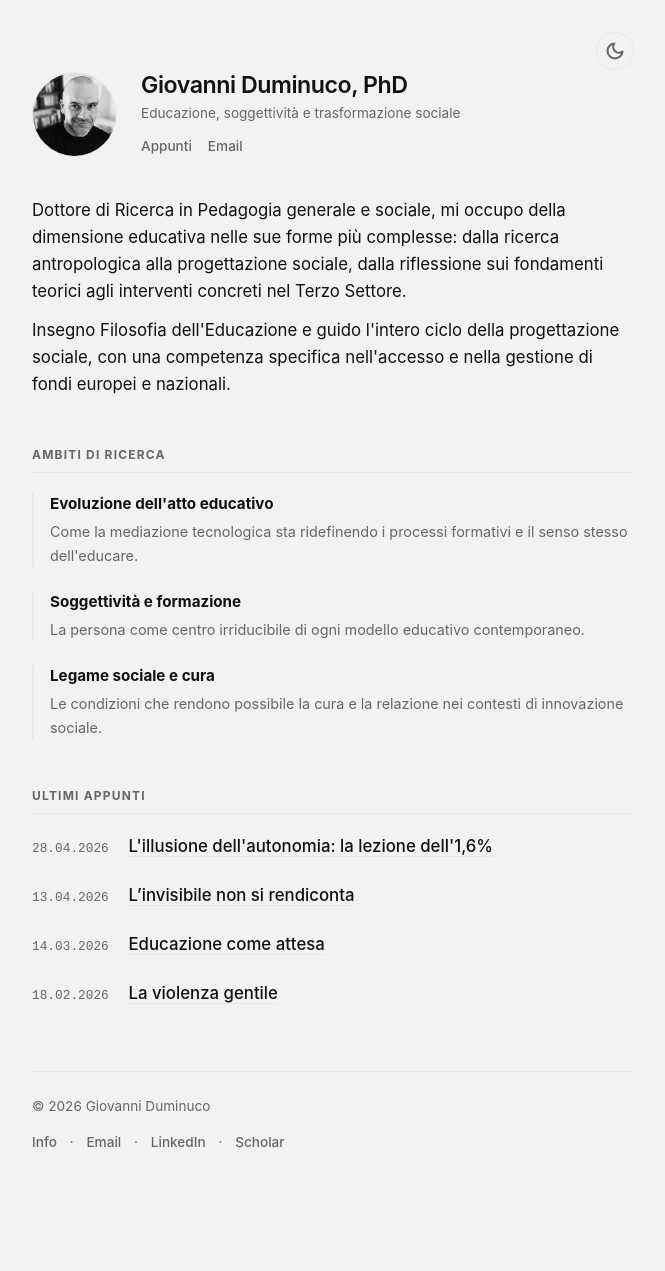
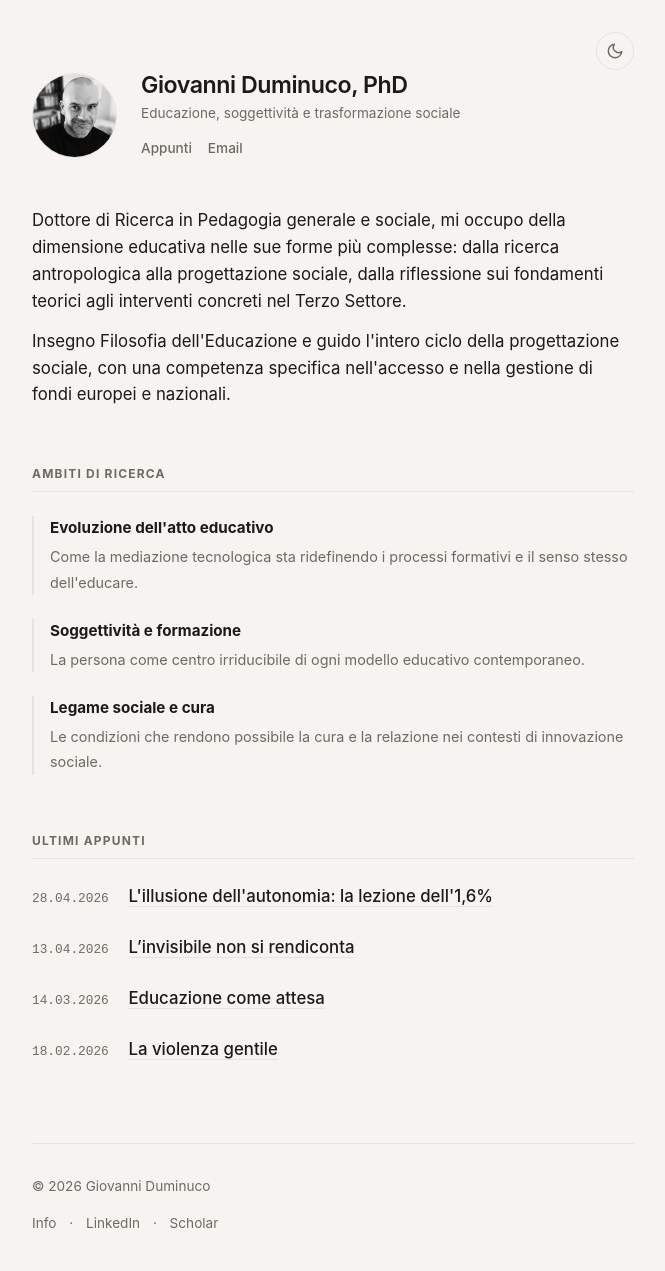
Before and after one commit to dumgio/dumgio.github.io, a Jekyll site: the page built from index.html, in a window 1280 px wide. Shown: the whole page, without its empty margins (307-972 px from the left). Built offline with Jekyll 4.4.1, drawn with Linux system fonts in a browser that asks for light colours; before the commit the page ends 1188 px from its top, so only the background shows below that.

Commit message:
Update default.html

```diff
--- a/_layouts/default.html
+++ b/_layouts/default.html
@@ -5,35 +5,25 @@
     <meta name="viewport" content="width=device-width, initial-scale=1.0">
 
     <title>{{ page.title }} | Giovanni Duminuco, PhD</title>
-    <meta name="description" content="Giovanni Duminuco, PhD. Ricerca pedagogica, filosofia dell'educazione e consulenza filosofica online.">
 
     {% seo %}
+
+    <meta property="og:type" content="website">
+    <meta property="og:title" content="{{ page.title }} | Giovanni Duminuco, PhD">
+    <meta property="og:description" content="Ricerca pedagogica, filosofia dell'educazione e progettazione sociale.">
+    <meta property="og:image" content="{{ site.url }}/assets/img/og-default.jpg"> <meta name="twitter:card" content="summary_large_image">
 
     <script type="application/ld+json">
     {
       "@context": "https://schema.org",
       "@type": "Person",
       "name": "Giovanni Duminuco",
-      "givenName": "Giovanni",
-      "familyName": "Duminuco",
       "jobTitle": "PhD in Pedagogia",
-      "honorificSuffix": "PhD",
-      "description": "Ricerca pedagogica e consulenza filosofica online. Specializzato in filosofia dell'educazione e progettazione sociale.",
       "url": "https://www.giovanniduminuco.it",
-      "image": "https://www.giovanniduminuco.it/profile.jpg",
       "sameAs": [
         "https://orcid.org/0009-0007-9687-4819",
         "https://scholar.google.com/citations?user=lpBSylMAAAAJ&hl=it",
         "https://www.linkedin.com/in/dumgio/"
-      ],
-      "knowsAbout": [
-        "Filosofia dell'educazione",
-        "Consulenza filosofica online",
-        "Consulenza pedagogica online",
-        "Pedagogia sociale",
-        "Ricerca educativa",
-        "Terzo Settore",
-        "Progettazione sociale"
       ]
     }
     </script>
@@ -50,14 +40,27 @@
     </script>
 
     <style>
-        :root { --bg: #F2F2F2; --fg: #111111; --accent: #666666; --border: #e8e8e8; --m-width: 650px; }
-        [data-theme="dark"] { --bg: #0a0a0a; --fg: #e0e0e0; --accent: #888888; --border: #1e1e1e; }
+        /* Palette Dario Amodei */
+        :root {
+            --bg: #F7F3F0;      /* Il panna caldo di Amodei */
+            --fg: #1A1A18;      /* Testo quasi nero, molto morbido */
+            --accent: #6B6B63;  /* Grigio caldo per dettagli */
+            --border: #E6E2DE;  /* Bordi che sfumano nello sfondo */
+            --m-width: 650px;
+        }
+
+        [data-theme="dark"] {
+            --bg: #0A0A0A;
+            --fg: #F7F3F0;
+            --accent: #8C8C85;
+            --border: #262624;
+        }
 
         * { margin: 0; padding: 0; box-sizing: border-box; }
 
         html {
             font-family: -apple-system, BlinkMacSystemFont, "Segoe UI", Roboto, Helvetica, Arial, sans-serif;
-            background-color: var(--bg); color: var(--fg); line-height: 1.5;
+            background-color: var(--bg); color: var(--fg); line-height: 1.6;
             -webkit-font-smoothing: antialiased; transition: background-color 0.3s ease;
         }
 
@@ -86,61 +89,49 @@
             align-items: center;
             justify-content: center;
             transition: all 0.2s ease;
-            padding: 0;
         }
 
         #theme-toggle:hover { border-color: var(--accent); color: var(--fg); }
-        [data-theme="dark"] #sun-icon { color: #ffb700; filter: drop-shadow(0 0 2px rgba(255, 183, 0, 0.4)); }
+        [data-theme="dark"] #sun-icon { color: #FFB700; }
 
         header {
-            margin-bottom: 2.5rem;
+            margin-bottom: 3rem;
             display: grid;
             grid-template-columns: 85px 1fr;
             gap: 1.5rem;
             align-items: center;
-            text-align: left;
         }
+
         .profile-photo { width: 85px; height: 85px; border-radius: 50%; object-fit: cover; border: 1px solid var(--border); }
 
-        h1 { font-size: 1.45rem; font-weight: 600; letter-spacing: -0.02em; line-height: 1.2; margin-bottom: 0.2rem; }
+        h1 { font-size: 1.45rem; font-weight: 600; letter-spacing: -0.02em; line-height: 1.2; }
         h1 a { text-decoration: none; color: inherit; }
-        h1 a:hover { color: var(--accent); }
 
-        .hero-role { font-size: 0.85rem; color: var(--accent); margin-bottom: 0.8rem; }
+        .hero-role { font-size: 0.85rem; color: var(--accent); margin-top: 0.2rem; }
 
-        .social-links { display: flex; gap: 1rem; margin-top: 0.5rem; }
-        .social-links a { text-decoration: none; color: var(--accent); font-size: 0.85rem; font-weight: 500; transition: color 0.2s; }
-        .social-links a:hover { color: var(--fg); }
+        .social-links { display: flex; gap: 1rem; margin-top: 0.8rem; }
+        .social-links a { text-decoration: none; color: var(--accent); font-size: 0.85rem; font-weight: 500; }
+        .social-links a:hover { color: var(--fg); text-decoration: underline; }
 
-        section { margin-bottom: 3rem; }
-        h2 { font-size: 0.75rem; font-weight: 700; text-transform: uppercase; letter-spacing: 0.1em; color: var(--accent); margin-bottom: 1.25rem; padding-bottom: 0.5rem; border-bottom: 1px solid var(--border); }
-
-        .text-block { font-size: 1rem; line-height: 1.6; }
+        section { margin-bottom: 3.5rem; }
+        h2 { font-size: 0.75rem; font-weight: 700; text-transform: uppercase; letter-spacing: 0.1em; color: var(--accent); margin-bottom: 1.5rem; padding-bottom: 0.5rem; border-bottom: 1px solid var(--border); }
 
         footer {
-            margin-top: 4rem;
-            padding-top: 1.5rem;
+            margin-top: 5rem;
+            padding-top: 2rem;
             border-top: 1px solid var(--border);
             font-size: 0.85rem;
             color: var(--accent);
-            display: flex;
-            flex-direction: column;
-            align-items: flex-start;
-            gap: 1rem;
         }
-        .footer-links { display: flex; gap: 0.8rem; flex-wrap: wrap; }
-        footer a { color: var(--accent); text-decoration: none; font-weight: 500; }
-        footer a:hover { color: var(--fg); }
+
+        .footer-links { display: flex; gap: 0.8rem; margin-top: 1rem; flex-wrap: wrap; }
+        footer a { color: var(--accent); text-decoration: none; }
+        footer a:hover { color: var(--fg); text-decoration: underline; }
 
         @media (max-width: 600px) {
-            header {
-                grid-template-columns: 85px 1fr;
-                text-align: left;
-                justify-items: start;
-            }
+            header { grid-template-columns: 85px 1fr; }
             #theme-toggle { right: 1rem; }
-
-            @media (max-width: 400px) {
+            @media (max-width: 450px) {
                 header { grid-template-columns: 1fr; gap: 1rem; }
             }
         }
@@ -149,14 +140,14 @@
 <body>
 
     <button id="theme-toggle" aria-label="Cambia tema">
-        <svg id="sun-icon" style="display:none" xmlns="http://www.w3.org/2000/svg" width="20" height="20" viewBox="0 0 24 24" fill="none" stroke="currentColor" stroke-width="2.5" stroke-linecap="round" stroke-linejoin="round">
+        <svg id="sun-icon" style="display:none" xmlns="http://www.w3.org/2000/svg" width="18" height="18" viewBox="0 0 24 24" fill="none" stroke="currentColor" stroke-width="2" stroke-linecap="round" stroke-linejoin="round">
             <circle cx="12" cy="12" r="5"></circle>
             <line x1="12" y1="1" x2="12" y2="3"></line><line x1="12" y1="21" x2="12" y2="23"></line>
             <line x1="4.22" y1="4.22" x2="5.64" y2="5.64"></line><line x1="18.36" y1="18.36" x2="19.78" y2="19.78"></line>
             <line x1="1" y1="12" x2="3" y2="12"></line><line x1="21" y1="12" x2="23" y2="12"></line>
             <line x1="4.22" y1="19.78" x2="5.64" y2="18.36"></line><line x1="18.36" y1="5.64" x2="19.78" y2="4.22"></line>
         </svg>
-        <svg id="moon-icon" xmlns="http://www.w3.org/2000/svg" width="20" height="20" viewBox="0 0 24 24" fill="none" stroke="currentColor" stroke-width="2.5" stroke-linecap="round" stroke-linejoin="round">
+        <svg id="moon-icon" xmlns="http://www.w3.org/2000/svg" width="18" height="18" viewBox="0 0 24 24" fill="none" stroke="currentColor" stroke-width="2" stroke-linecap="round" stroke-linejoin="round">
             <path d="M21 12.79A9 9 0 1 1 11.21 3 7 7 0 0 0 21 12.79z"></path>
         </svg>
     </button>
@@ -181,9 +172,8 @@
         <p>&copy; {{ "now" | date: "%Y" }} Giovanni Duminuco</p>
         <div class="footer-links">
             <a href="/info">Info</a> &middot;
-            <a href="mailto:giovanni.duminuco@gmail.com">Email</a> &middot;
-            <a href="https://www.linkedin.com/in/dumgio/" target="_blank" rel="noopener">LinkedIn</a> &middot;
-            <a href="https://scholar.google.com/citations?user=lpBSylMAAAAJ&hl=it" target="_blank" rel="noopener">Scholar</a>
+            <a href="https://www.linkedin.com/in/dumgio/" target="_blank">LinkedIn</a> &middot;
+            <a href="https://scholar.google.com/citations?user=lpBSylMAAAAJ&hl=it" target="_blank">Scholar</a>
         </div>
     </footer>
 
```
